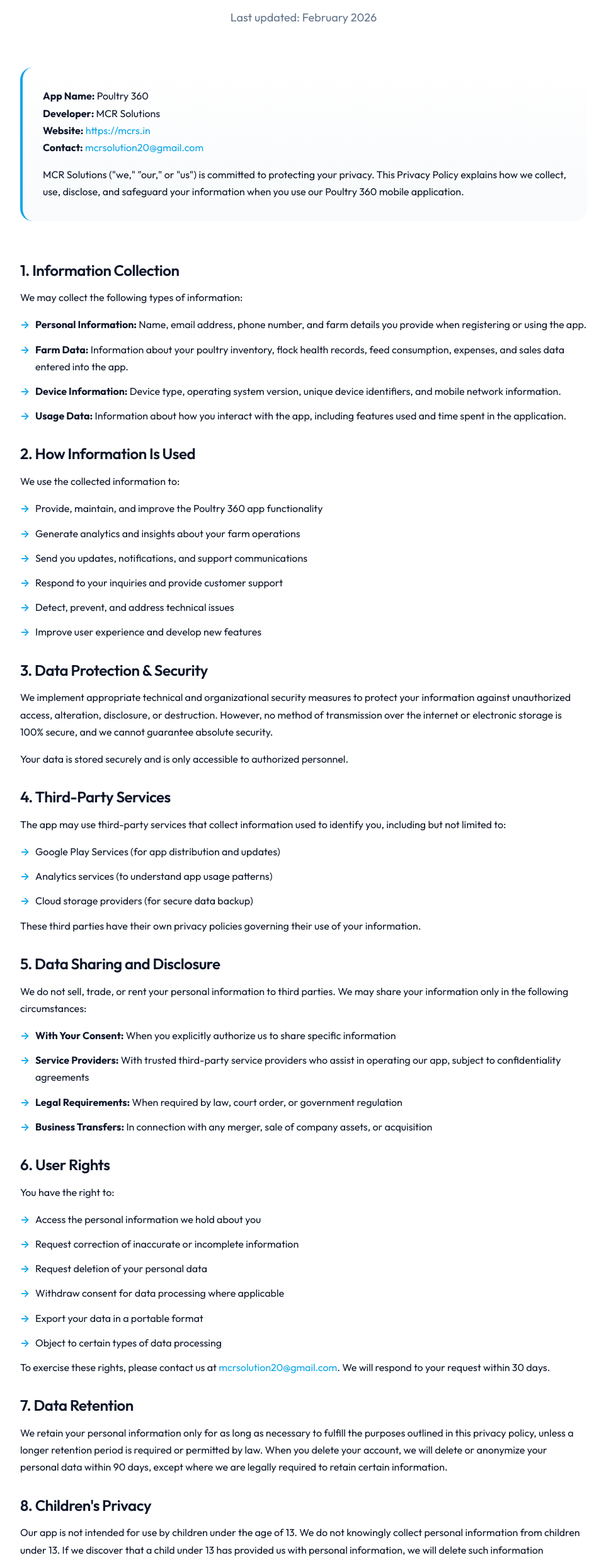
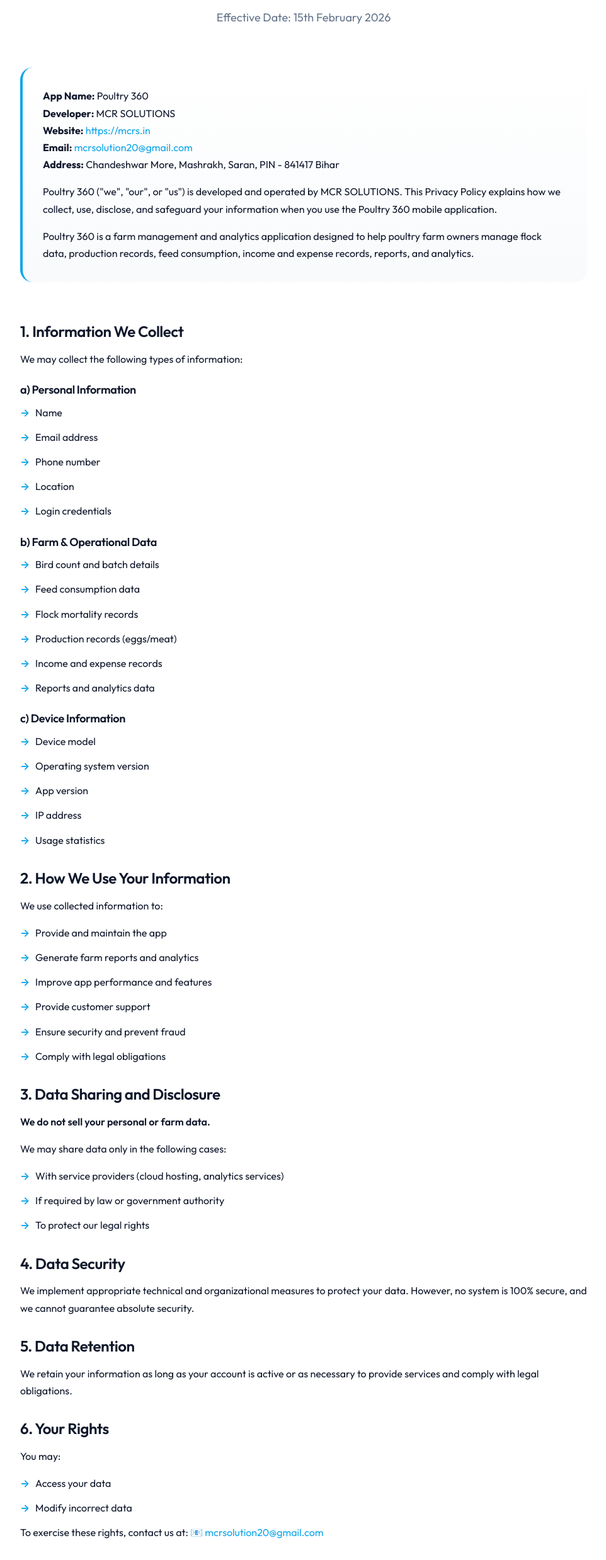
Before and after one commit to mks11nov/mcrs, a plain HTML site: page privacy-poultry360.html in a window 1280 px wide. Shown: the part 295-2772 px from the top of the page at 63% size, without its empty margins (158-1120 px from the left). Drawn offline with Linux system fonts and the light colour scheme.

Commit message:
Updated privacy policy

```diff
--- a/privacy-poultry360.html
+++ b/privacy-poultry360.html
@@ -5,14 +5,14 @@
     <meta name="viewport" content="width=device-width, initial-scale=1.0">
 
     <!-- SEO Meta Tags -->
-    <title>Poultry 360 Privacy Policy - MCR Solutions</title>
-    <meta name="description" content="Privacy Policy for Poultry 360 app by MCR Solutions. Learn how we collect, use, and protect your data.">
-    <meta name="keywords" content="Poultry 360, privacy policy, data protection, MCR Solutions">
-    <meta name="author" content="MCR Solutions">
+    <title>Poultry 360 Privacy Policy - MCR SOLUTIONS</title>
+    <meta name="description" content="Privacy Policy for Poultry 360 app by MCR SOLUTIONS. Learn how we collect, use, and protect your data.">
+    <meta name="keywords" content="Poultry 360, privacy policy, data protection, MCR SOLUTIONS">
+    <meta name="author" content="MCR SOLUTIONS">
 
     <!-- Open Graph Tags -->
-    <meta property="og:title" content="Poultry 360 Privacy Policy - MCR Solutions">
-    <meta property="og:description" content="Privacy Policy for Poultry 360 app by MCR Solutions.">
+    <meta property="og:title" content="Poultry 360 Privacy Policy - MCR SOLUTIONS">
+    <meta property="og:description" content="Privacy Policy for Poultry 360 app by MCR SOLUTIONS.">
     <meta property="og:type" content="website">
     <meta property="og:url" content="https://mcrs.in/privacy-poultry360.html">
 
@@ -117,190 +117,154 @@
                         <span>Poultry 360</span>
                     </span>
                     <h1 class="section-title">Privacy Policy</h1>
-                    <p class="section-subtitle">Last updated: February 2026</p>
+                    <p class="section-subtitle">Effective Date: 15th February 2026</p>
                 </div>
 
                 <div class="privacy-content">
                     <div class="privacy-header-box">
                         <p>
                             <strong>App Name:</strong> Poultry 360<br>
-                            <strong>Developer:</strong> MCR Solutions<br>
+                            <strong>Developer:</strong> MCR SOLUTIONS<br>
                             <strong>Website:</strong> <a href="https://mcrs.in">https://mcrs.in</a><br>
-                            <strong>Contact:</strong> <a href="mailto:mcrsolution20@gmail.com">mcrsolution20@gmail.com</a>
+                            <strong>Email:</strong> <a href="mailto:mcrsolution20@gmail.com">mcrsolution20@gmail.com</a><br>
+                            <strong>Address:</strong> Chandeshwar More, Mashrakh, Saran, PIN - 841417 Bihar
                         </p>
                         <p style="margin-bottom: 0;">
-                            MCR Solutions ("we," "our," or "us") is committed to protecting your
-                            privacy. This Privacy Policy explains how we collect, use, disclose,
-                            and safeguard your information when you use our Poultry 360 mobile
-                            application.
+                            Poultry 360 ("we", "our", or "us") is developed and operated by MCR SOLUTIONS.
+                            This Privacy Policy explains how we collect, use, disclose, and safeguard your
+                            information when you use the Poultry 360 mobile application.
+                        </p>
+                        <p style="margin-bottom: 0; margin-top: 1rem;">
+                            Poultry 360 is a farm management and analytics application designed to help
+                            poultry farm owners manage flock data, production records, feed consumption,
+                            income and expense records, reports, and analytics.
                         </p>
                     </div>
 
                     <div class="privacy-section">
-                        <h3>1. Information Collection</h3>
+                        <h3>1. Information We Collect</h3>
                         <p>We may collect the following types of information:</p>
+
+                        <h4 style="margin-top: 1.5rem; margin-bottom: 0.75rem; font-size: 1.125rem; color: var(--dark);">a) Personal Information</h4>
                         <ul>
-                            <li><strong>Personal Information:</strong> Name, email address, phone number, and farm details you provide when registering or using the app.</li>
-                            <li><strong>Farm Data:</strong> Information about your poultry inventory, flock health records, feed consumption, expenses, and sales data entered into the app.</li>
-                            <li><strong>Device Information:</strong> Device type, operating system version, unique device identifiers, and mobile network information.</li>
-                            <li><strong>Usage Data:</strong> Information about how you interact with the app, including features used and time spent in the application.</li>
+                            <li>Name</li>
+                            <li>Email address</li>
+                            <li>Phone number</li>
+                            <li>Location</li>
+                            <li>Login credentials</li>
+                        </ul>
+
+                        <h4 style="margin-top: 1.5rem; margin-bottom: 0.75rem; font-size: 1.125rem; color: var(--dark);">b) Farm & Operational Data</h4>
+                        <ul>
+                            <li>Bird count and batch details</li>
+                            <li>Feed consumption data</li>
+                            <li>Flock mortality records</li>
+                            <li>Production records (eggs/meat)</li>
+                            <li>Income and expense records</li>
+                            <li>Reports and analytics data</li>
+                        </ul>
+
+                        <h4 style="margin-top: 1.5rem; margin-bottom: 0.75rem; font-size: 1.125rem; color: var(--dark);">c) Device Information</h4>
+                        <ul>
+                            <li>Device model</li>
+                            <li>Operating system version</li>
+                            <li>App version</li>
+                            <li>IP address</li>
+                            <li>Usage statistics</li>
                         </ul>
                     </div>
 
                     <div class="privacy-section">
-                        <h3>2. How Information Is Used</h3>
-                        <p>We use the collected information to:</p>
+                        <h3>2. How We Use Your Information</h3>
+                        <p>We use collected information to:</p>
                         <ul>
-                            <li>Provide, maintain, and improve the Poultry 360 app functionality</li>
-                            <li>Generate analytics and insights about your farm operations</li>
-                            <li>Send you updates, notifications, and support communications</li>
-                            <li>Respond to your inquiries and provide customer support</li>
-                            <li>Detect, prevent, and address technical issues</li>
-                            <li>Improve user experience and develop new features</li>
+                            <li>Provide and maintain the app</li>
+                            <li>Generate farm reports and analytics</li>
+                            <li>Improve app performance and features</li>
+                            <li>Provide customer support</li>
+                            <li>Ensure security and prevent fraud</li>
+                            <li>Comply with legal obligations</li>
                         </ul>
                     </div>
 
                     <div class="privacy-section">
-                        <h3>3. Data Protection & Security</h3>
-                        <p>
-                            We implement appropriate technical and organizational security measures
-                            to protect your information against unauthorized access, alteration,
-                            disclosure, or destruction. However, no method of transmission over the
-                            internet or electronic storage is 100% secure, and we cannot guarantee
-                            absolute security.
-                        </p>
-                        <p>Your data is stored securely and is only accessible to authorized personnel.</p>
+                        <h3>3. Data Sharing and Disclosure</h3>
+                        <p style="font-weight: 600; color: var(--dark);">We do not sell your personal or farm data.</p>
+                        <p>We may share data only in the following cases:</p>
+                        <ul>
+                            <li>With service providers (cloud hosting, analytics services)</li>
+                            <li>If required by law or government authority</li>
+                            <li>To protect our legal rights</li>
+                        </ul>
                     </div>
 
                     <div class="privacy-section">
-                        <h3>4. Third-Party Services</h3>
+                        <h3>4. Data Security</h3>
                         <p>
-                            The app may use third-party services that collect information used to
-                            identify you, including but not limited to:
-                        </p>
-                        <ul>
-                            <li>Google Play Services (for app distribution and updates)</li>
-                            <li>Analytics services (to understand app usage patterns)</li>
-                            <li>Cloud storage providers (for secure data backup)</li>
-                        </ul>
-                        <p>
-                            These third parties have their own privacy policies governing their use
-                            of your information.
+                            We implement appropriate technical and organizational measures to protect your
+                            data. However, no system is 100% secure, and we cannot guarantee absolute security.
                         </p>
                     </div>
 
                     <div class="privacy-section">
-                        <h3>5. Data Sharing and Disclosure</h3>
-                        <p>We do not sell, trade, or rent your personal information to third parties. We may share your information only in the following circumstances:</p>
-                        <ul>
-                            <li><strong>With Your Consent:</strong> When you explicitly authorize us to share specific information</li>
-                            <li><strong>Service Providers:</strong> With trusted third-party service providers who assist in operating our app, subject to confidentiality agreements</li>
-                            <li><strong>Legal Requirements:</strong> When required by law, court order, or government regulation</li>
-                            <li><strong>Business Transfers:</strong> In connection with any merger, sale of company assets, or acquisition</li>
-                        </ul>
-                    </div>
-
-                    <div class="privacy-section">
-                        <h3>6. User Rights</h3>
-                        <p>You have the right to:</p>
-                        <ul>
-                            <li>Access the personal information we hold about you</li>
-                            <li>Request correction of inaccurate or incomplete information</li>
-                            <li>Request deletion of your personal data</li>
-                            <li>Withdraw consent for data processing where applicable</li>
-                            <li>Export your data in a portable format</li>
-                            <li>Object to certain types of data processing</li>
-                        </ul>
+                        <h3>5. Data Retention</h3>
                         <p>
-                            To exercise these rights, please contact us at
-                            <a href="mailto:mcrsolution20@gmail.com">mcrsolution20@gmail.com</a>.
-                            We will respond to your request within 30 days.
+                            We retain your information as long as your account is active or as necessary
+                            to provide services and comply with legal obligations.
                         </p>
                     </div>
 
                     <div class="privacy-section">
-                        <h3>7. Data Retention</h3>
+                        <h3>6. Your Rights</h3>
+                        <p>You may:</p>
+                        <ul>
+                            <li>Access your data</li>
+                            <li>Modify incorrect data</li>
+                        </ul>
                         <p>
-                            We retain your personal information only for as long as necessary to fulfill
-                            the purposes outlined in this privacy policy, unless a longer retention period
-                            is required or permitted by law. When you delete your account, we will delete
-                            or anonymize your personal data within 90 days, except where we are legally
-                            required to retain certain information.
+                            To exercise these rights, contact us at:
+                            <a href="mailto:mcrsolution20@gmail.com">📧 mcrsolution20@gmail.com</a>
+                        </p>
+                    </div>
+
+                    <div class="privacy-section">
+                        <h3>7. Third-Party Services</h3>
+                        <p>Poultry 360 may use third-party services such as:</p>
+                        <ul>
+                            <li>Cloud storage providers</li>
+                            <li>Analytics services (e.g., Firebase Analytics)</li>
+                        </ul>
+                        <p>
+                            These services may collect information in accordance with their own privacy policies.
                         </p>
                     </div>
 
                     <div class="privacy-section">
                         <h3>8. Children's Privacy</h3>
                         <p>
-                            Our app is not intended for use by children under the age of 13. We do
-                            not knowingly collect personal information from children under 13. If we
-                            discover that a child under 13 has provided us with personal information,
-                            we will delete such information immediately. If you are a parent or guardian
-                            and believe your child has provided us with personal information, please
-                            contact us.
+                            Poultry 360 is not intended for individuals under 18 years of age. We do not
+                            knowingly collect personal information from children.
                         </p>
                     </div>
 
                     <div class="privacy-section">
-                        <h3>9. International Data Transfers</h3>
+                        <h3>9. Changes to This Privacy Policy</h3>
                         <p>
-                            Your information may be transferred to and maintained on servers located
-                            outside of your state, province, country, or other governmental jurisdiction
-                            where data protection laws may differ. By using the app, you consent to the
-                            transfer of your information to our facilities and service providers as
-                            described in this policy.
+                            We may update this Privacy Policy from time to time. Changes will be posted on
+                            this page with an updated Effective Date.
                         </p>
                     </div>
 
                     <div class="privacy-section">
-                        <h3>10. Policy Updates</h3>
+                        <h3>10. Contact Us</h3>
                         <p>
-                            We may update this Privacy Policy from time to time to reflect changes in
-                            our practices or for legal, operational, or regulatory reasons. We will
-                            notify you of any material changes by:
-                        </p>
-                        <ul>
-                            <li>Posting the updated policy on this page with a new "Last updated" date</li>
-                            <li>Sending a notification through the app</li>
-                            <li>Emailing you at the address you provided (for significant changes)</li>
-                        </ul>
-                        <p>
-                            You are advised to review this Privacy Policy periodically for any changes.
-                            Your continued use of the app after changes are posted constitutes your
-                            acceptance of the updated policy.
-                        </p>
-                    </div>
-
-                    <div class="privacy-section">
-                        <h3>11. Your California Privacy Rights</h3>
-                        <p>
-                            If you are a California resident, you have specific rights regarding your
-                            personal information under the California Consumer Privacy Act (CCPA), including:
-                        </p>
-                        <ul>
-                            <li>The right to know what personal information we collect, use, and share</li>
-                            <li>The right to delete personal information we have collected from you</li>
-                            <li>The right to opt-out of the sale of your personal information (we do not sell personal information)</li>
-                            <li>The right to non-discrimination for exercising your privacy rights</li>
-                        </ul>
-                        <p>To exercise these rights, please contact us using the information below.</p>
-                    </div>
-
-                    <div class="privacy-section">
-                        <h3>12. Contact Information</h3>
-                        <p>
-                            If you have any questions, concerns, or requests regarding this Privacy Policy
-                            or our data practices, please contact us:
+                            If you have any questions about this Privacy Policy, contact us at:
                         </p>
                         <ul class="contact-list">
+                            <li><strong>Company Name:</strong> MCR SOLUTIONS</li>
                             <li><strong>Email:</strong> <a href="mailto:mcrsolution20@gmail.com">mcrsolution20@gmail.com</a></li>
-                            <li><strong>Website:</strong> <a href="https://mcrs.in">https://mcrs.in</a></li>
-                            <li><strong>Company:</strong> MCR Solutions</li>
+                            <li><strong>Address:</strong> Chandeshwar More, Mashrakh, Saran, PIN - 841417 Bihar</li>
                         </ul>
-                        <p>
-                            We will respond to your inquiry as quickly as possible, typically within
-                            5-7 business days.
-                        </p>
                     </div>
 
                     <div class="privacy-section" style="background: var(--light); padding: var(--spacing-md); border-radius: 16px; margin-top: var(--spacing-lg);">
@@ -361,7 +325,7 @@
 
             <div class="footer-bottom">
                 <p class="copyright">
-                    © 2026 MCR Solutions. All rights reserved.
+                    © 2026 MCR SOLUTIONS. All rights reserved.
                 </p>
                 <div class="footer-social">
                     <a href="#" class="social-link" aria-label="LinkedIn">
```
